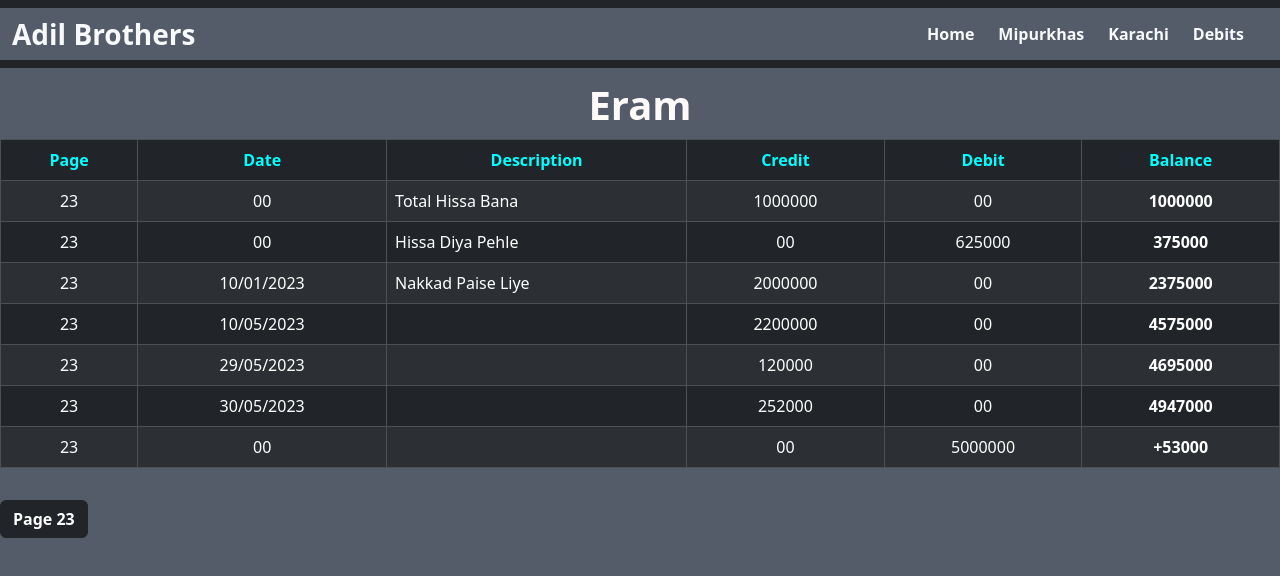
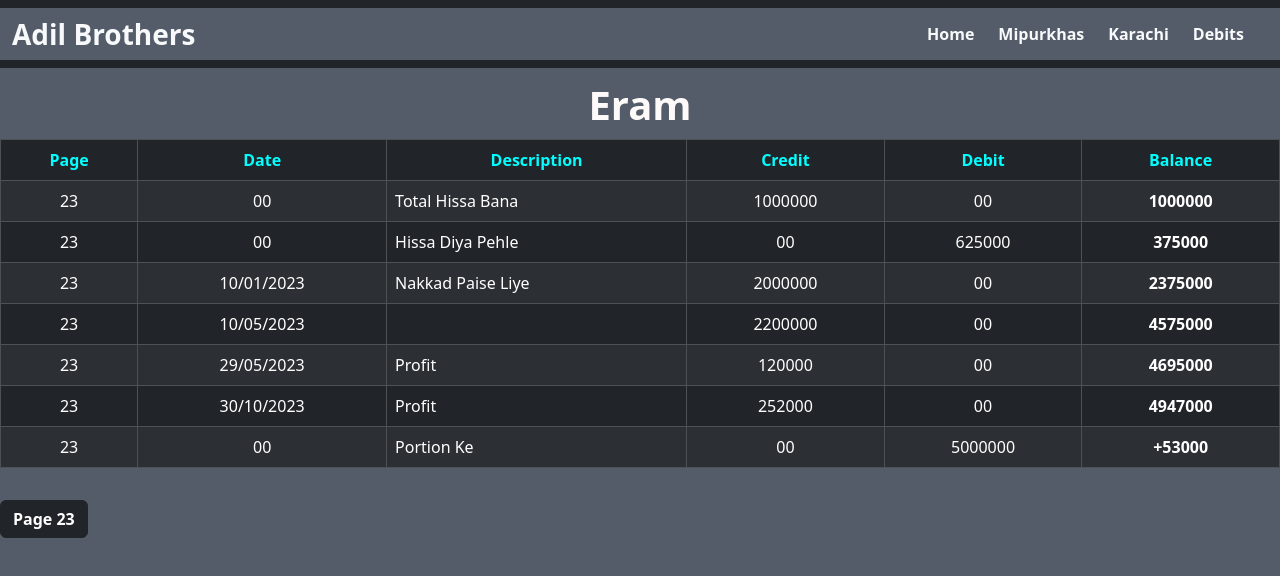
Before and after one commit to digitalrehman/Bussiness-Managment, a React (Vite) app: page /Eram in a window 1280 px wide. Shown: the top 576 px of the page. Built offline with nearby package versions, Linux system fonts and the light colour scheme.

Commit message:
Update Eram.jsx

```diff
--- a/src/Componentes/Debit Details/Eram.jsx
+++ b/src/Componentes/Debit Details/Eram.jsx
@@ -41,21 +41,21 @@ const Eram = () => {
     },{
       page: "23",
       Date: "29/05/2023",
-      description: "",
+      description: "Profit",
       credit: "120000",
       debit: "00",
       balance: "4695000",
     },{
       page: "23",
-      Date: "30/05/2023",
-      description: "",
+      Date: "30/10/2023",
+      description: "Profit",
       credit: "252000",
       debit: "00",
       balance: "4947000",
     },{
       page: "23",
       Date: "00",
-      description: "",
+      description: "Portion Ke",
       credit: "00",
       debit: "5000000",
       balance: "+53000",
```
